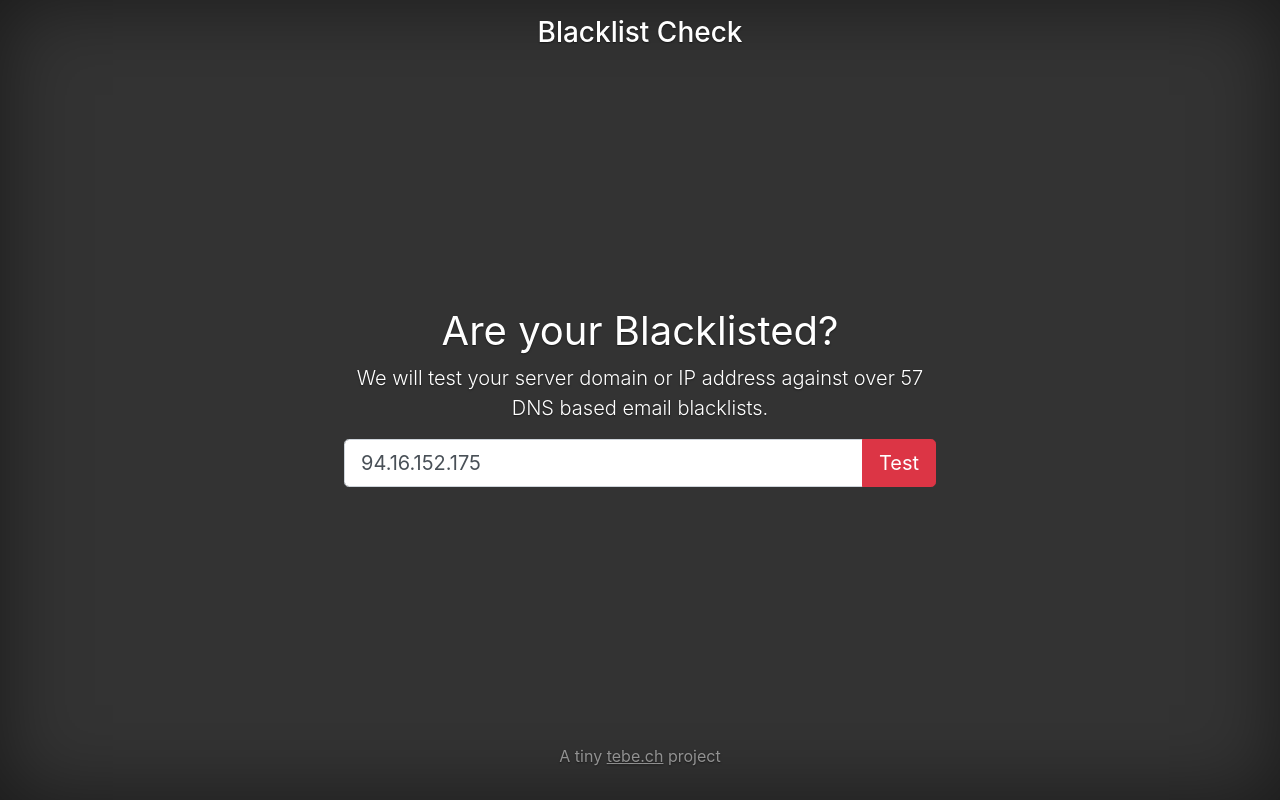
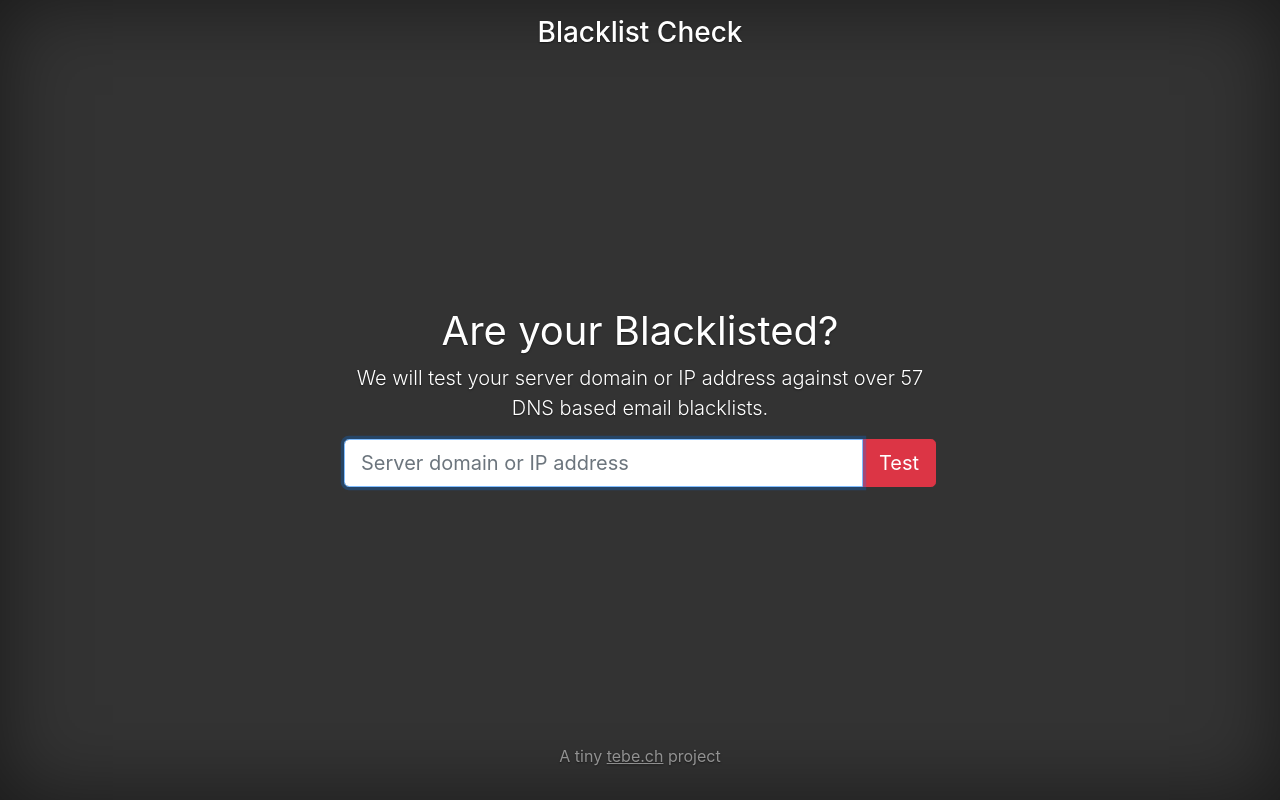
Before and after one commit to tbreuss/dns-blacklist-check, a Vue app: page /#/ in a window 1280 px wide. Built offline with nearby package versions, Linux system fonts and the light colour scheme.

Commit message:
Removed sleep and placeholder text

```diff
--- a/src/components/StartPage.vue
+++ b/src/components/StartPage.vue
@@ -4,7 +4,7 @@
     <p class="lead">We will test your server domain or IP address against over 57 DNS based email blacklists.</p>
     <form v-on:submit.prevent="run">
       <div class="input-group input-group-lg">
-        <input v-model="msg" type="text" class="form-control" placeholder="Server domain or IP address" aria-label="Recipient's username" aria-describedby="basic-addon2">
+        <input v-model="msg" type="text" class="form-control" placeholder="Server domain or IP address" aria-label="Recipient's username" aria-describedby="basic-addon2" autofocus>
         <div class="input-group-append">
           <button v-on:click="run" type="button" class="btn btn-danger">{{ buttonLabel }}</button>
         </div>
@@ -26,7 +26,6 @@
         </tr>
       </table>
     </div>
-
     <!--
     <button type="button" class="btn btn-primary" data-toggle="modal" data-target="#exampleModal">
       Launch demo modal
@@ -63,7 +62,7 @@ export default {
   name: 'StartPage',
   data () {
     return {
-      msg: '94.16.152.175',
+      msg: '',
       actual_msg: '',
       total_items: -1,
       items: [],
```
Also changed, not shown: 1 other file (tests, documents, lock files or other folders).
